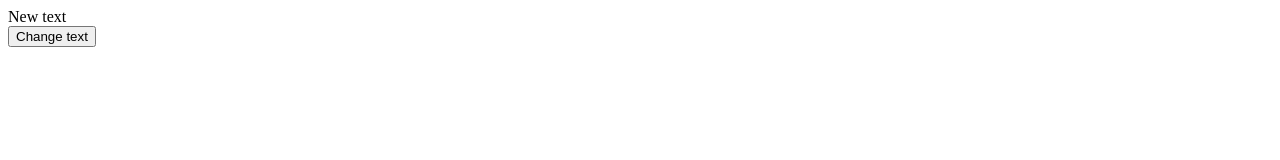
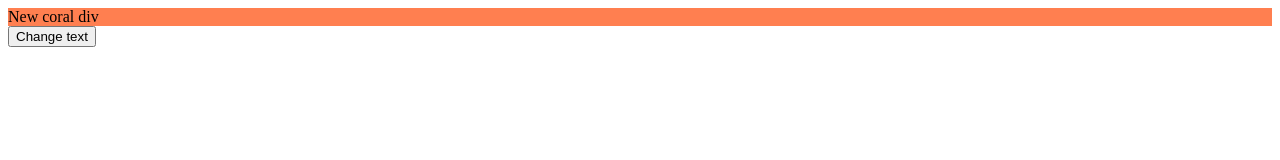
Before and after one commit to ViktorPalchynskyi/Learning-DOM, a plain HTML site: page change_html/index.html in a window 1280 px wide. Both pictures are taken after a click on the button "Change text". Drawn offline with Linux system fonts and the light colour scheme.

Commit message:
26.09.24 -outerHTML

```diff
--- a/change_html/index.html
+++ b/change_html/index.html
@@ -18,7 +18,8 @@
         btn.addEventListener('click', () => {
             // elem.textContent = 'New text';
             // elem.innerHTML = '<b>New HTML</b>';
-            elem.innerText = 'New text';
+            // elem.innerText = 'New text';
+            elem.outerHTML = '<div style="background-color: coral;" id="exapmle">New coral div</div>'
         });
     </script>
 </html>
```
